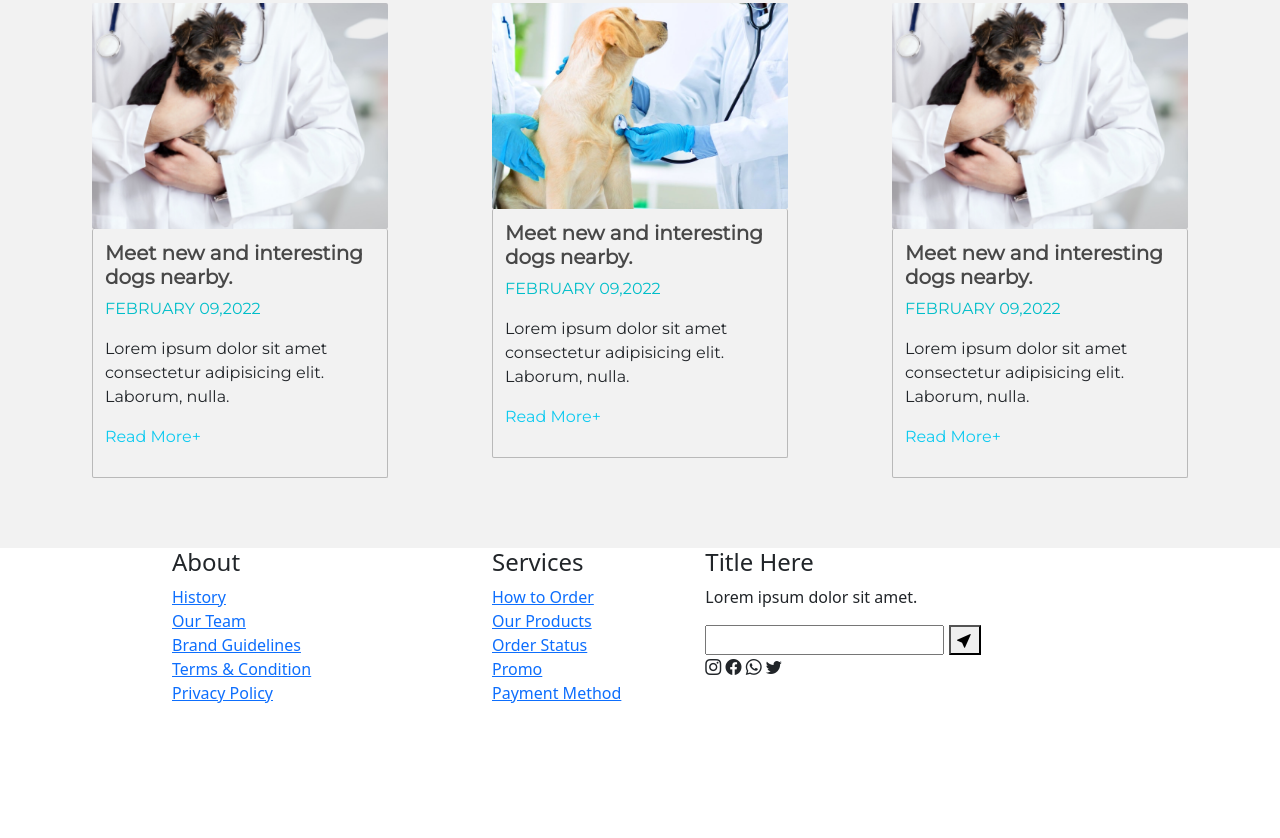
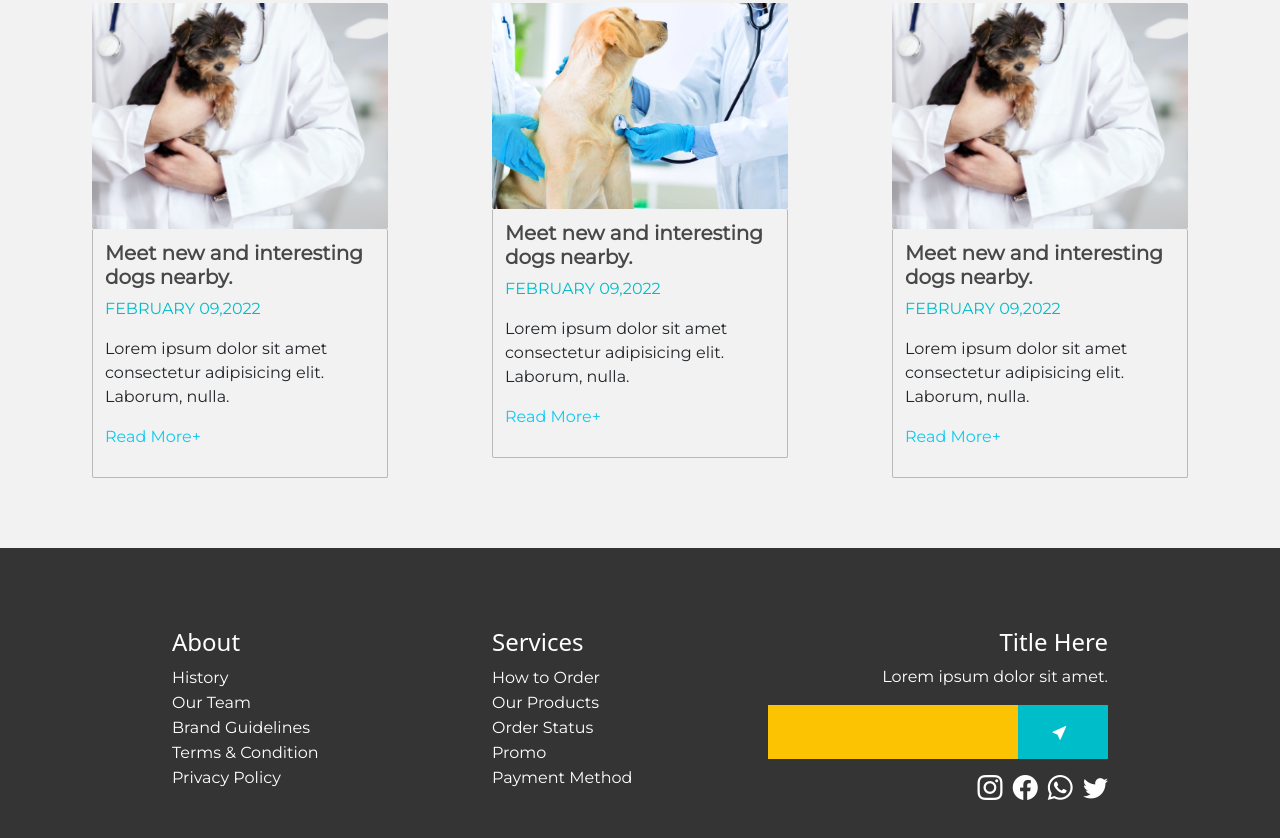
Before and after one commit to yadavsunil-05/Web-HTML-CSS-Projects, a plain HTML site: page Project-Bootstrap-2/index.html in a window 1280 px wide. Shown: the part 1513-2351 px from the top of the page. Before the commit the page ends 2218 px from the top, so only its background shows below. Drawn offline with nearby package versions, Linux system fonts and the light colour scheme.

Commit message:
Initial COmmit

```diff
--- a/Project-Bootstrap-2/CSS/style.css
+++ b/Project-Bootstrap-2/CSS/style.css
@@ -259,3 +259,78 @@
     margin-bottom: 40px;
   }
 }
+
+/* Footer */
+
+#footer {
+  background-color: #343434;
+  padding: 80px 0;
+}
+
+#footer a {
+  color: white;
+  text-decoration: none;
+  font-family: "Montserrat", sans-serif;
+}
+
+#footer-form {
+  margin: 10px 0;
+}
+
+#footer-search {
+  background-color: #fcc302;
+  color: white;
+  border: 0;
+  padding: 15px;
+  width: 100%;
+  max-width: 250px;
+  position: relative;
+  left: 10px;
+}
+
+#footer-submit {
+  background-color: #00bec9;
+  color: white;
+  border: 0;
+  border-radius: 0;
+  padding: 15px 40px;
+}
+
+#footer-text {
+  font-family: "Montserrat", sans-serif;
+}
+
+.social-icon {
+  font-size: 25px;
+  padding-left: 6px;
+}
+
+@media only screen and (max-width: 1150px) {
+  #footer-search {
+    max-width: 180px;
+  }
+}
+
+@media only screen and (max-width: 830px) {
+  #footer-search {
+    max-width: 100px;
+  }
+}
+
+@media only screen and (max-width: 768px) {
+  #footer-search {
+    max-width: 120px;
+  }
+}
+
+@media only screen and (max-width: 500px) {
+  #footer-search {
+    max-width: 200px;
+  }
+  #footer {
+    padding-top: 10px;
+  }
+  #footer h4 {
+    padding-top: 50px;
+  }
+}
--- a/Project-Bootstrap-2/index.html
+++ b/Project-Bootstrap-2/index.html
@@ -149,8 +149,8 @@
 
           <!-- Footer -->
 
-          <div class="row justify-content-center" id="footer">
-            <div class="col-md-3">
+          <div class="row justify-content-center text-white" id="footer">
+            <div class="col-md-3 col-11">
               <h4>About</h4>
               <a href="">History</a><br>
               <a href="">Our Team</a><br>
@@ -158,7 +158,7 @@
               <a href="">Terms & Condition</a><br>
               <a href="">Privacy Policy</a><br>
             </div>
-            <div class="col-md-2">
+            <div class="col-md-2 col-11">
               <h4>Services</h4>
               <a href="">How to Order</a><br>
               <a href="">Our Products</a><br>
@@ -166,19 +166,19 @@
               <a href="">Promo</a><br>
               <a href="">Payment Method</a><br>
             </div>
-            <div class="col-md-4">
+            <div class="col-md-4 col-11 text-end">
               <h4>Title Here</h4>
-              <p>Lorem ipsum dolor sit amet.</p>
-              <form action="">
+              <p id="footer-text">Lorem ipsum dolor sit amet.</p>
+              <form action="" id="footer-form">
                 <input type="text" id="footer-search">
                 <button type="submit" id="footer-submit">
                   <i class="bi bi-cursor-fill"></i>
                 </button>
               </form>
-              <i class="bi bi-instagram"></i>
-              <i class="bi bi-facebook"></i>
-              <i class="bi bi-whatsapp"></i>
-              <i class="bi bi-twitter"></i>
+              <i class="bi bi-instagram social-icon"></i>
+              <i class="bi bi-facebook social-icon"></i>
+              <i class="bi bi-whatsapp social-icon"></i>
+              <i class="bi bi-twitter social-icon"></i>
             </div>
           </div>
 
```
